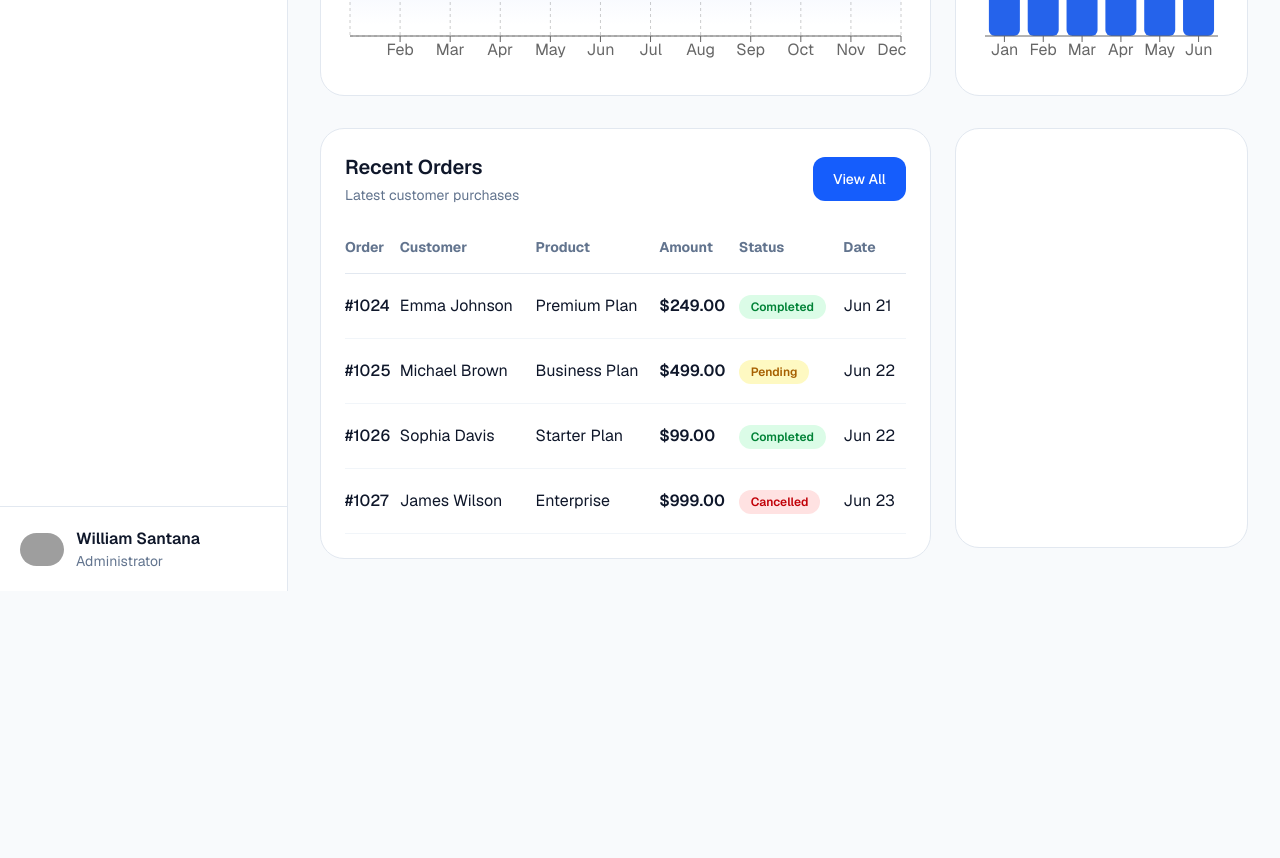
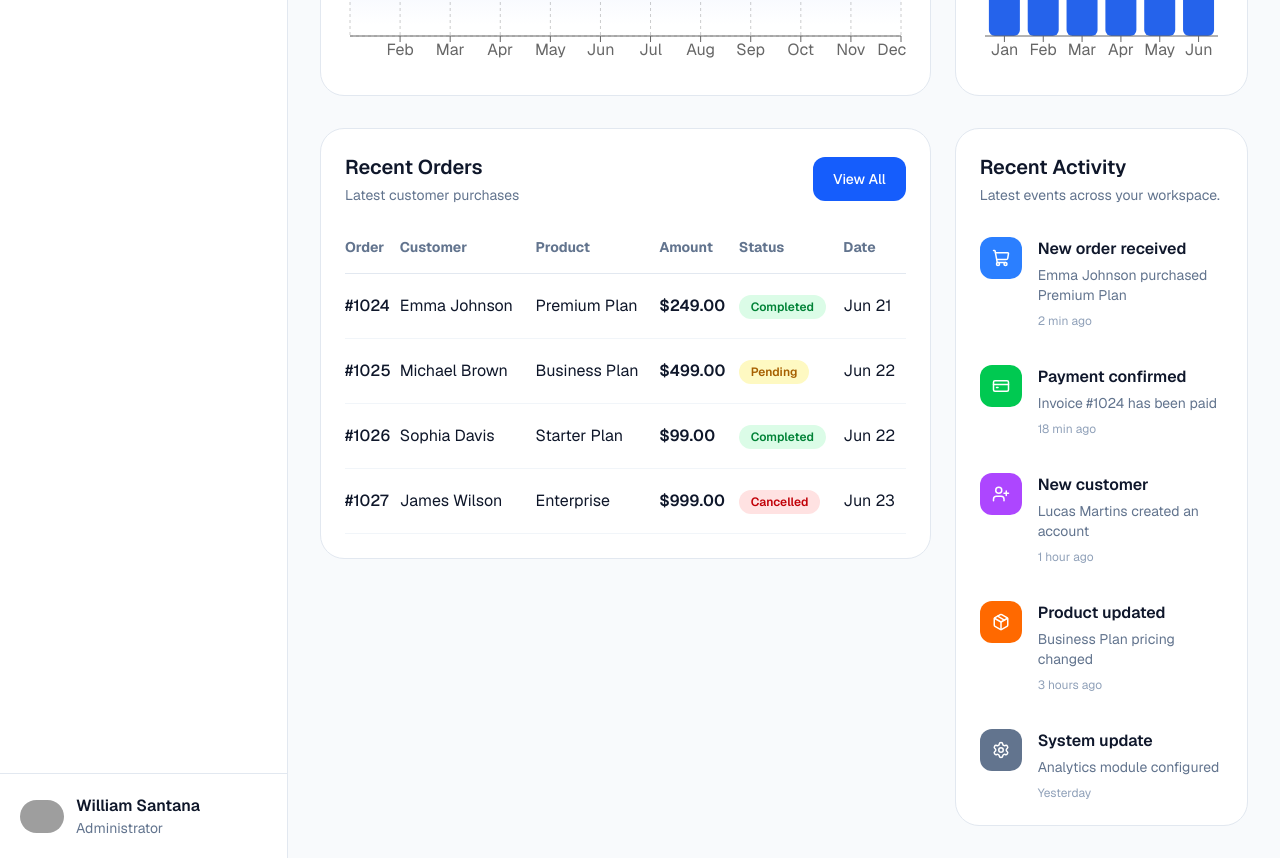
Before and after one commit to wwilliamsantana/insight-board, a Next.js app: page / in a window 1280 px wide. Shown: the part 840-1698 px from the top of the page. Before the commit the page ends 1431 px from the top, so only its background shows below. Built offline with nearby package versions, Linux system fonts and the light colour scheme; grey boxes are pictures that could not be loaded.

Commit message:
feat: Timeline section

```diff
--- /dev/null
+++ b/src/data/recentActivity.ts
@@ -0,0 +1,54 @@
+import {
+  CreditCard,
+  UserPlus,
+  ShoppingCart,
+  Settings,
+  Package,
+} from "lucide-react";
+
+export const recentActivity = [
+  {
+    id: 1,
+    icon: ShoppingCart,
+    title: "New order received",
+    description: "Emma Johnson purchased Premium Plan",
+    time: "2 min ago",
+    color: "bg-blue-500",
+  },
+
+  {
+    id: 2,
+    icon: CreditCard,
+    title: "Payment confirmed",
+    description: "Invoice #1024 has been paid",
+    time: "18 min ago",
+    color: "bg-green-500",
+  },
+
+  {
+    id: 3,
+    icon: UserPlus,
+    title: "New customer",
+    description: "Lucas Martins created an account",
+    time: "1 hour ago",
+    color: "bg-purple-500",
+  },
+
+  {
+    id: 4,
+    icon: Package,
+    title: "Product updated",
+    description: "Business Plan pricing changed",
+    time: "3 hours ago",
+    color: "bg-orange-500",
+  },
+
+  {
+    id: 5,
+    icon: Settings,
+    title: "System update",
+    description: "Analytics module configured",
+    time: "Yesterday",
+    color: "bg-slate-500",
+  },
+];
--- a/src/sections/dashboard/Dashboard.tsx
+++ b/src/sections/dashboard/Dashboard.tsx
@@ -1,5 +1,6 @@
 import { ChartsSection } from "../charts/ChartsSection";
 import { RecentOrders } from "../tables/RecentOrders";
+import { ActivityTimeline } from "../timeline/ActivityTimeline";
 import { DashboardHeader } from "./DashboardHeader";
 import { StatsCards } from "./StatsCards";
 
@@ -15,7 +16,7 @@ export function Dashboard() {
         <div className="lg:col-span-2">
           <RecentOrders />
         </div>
-        <div className="h-105 rounded-3xl border border-slate-200 bg-white" />
+        <ActivityTimeline />
       </div>
     </div>
   );
--- /dev/null
+++ b/src/sections/timeline/ActivityItem.tsx
@@ -0,0 +1,54 @@
+"use client";
+
+import { LucideIcon } from "lucide-react";
+import { motion } from "framer-motion";
+
+interface Props {
+  title: string;
+  description: string;
+  time: string;
+  color: string;
+  icon: LucideIcon;
+}
+
+export function ActivityItem({
+  title,
+  description,
+  time,
+  color,
+  icon: Icon,
+}: Props) {
+  return (
+    <motion.article
+      initial={{
+        opacity: 0,
+        x: 20,
+      }}
+      whileInView={{
+        opacity: 1,
+        x: 0,
+      }}
+      viewport={{ once: true }}
+      transition={{
+        duration: 0.35,
+      }}
+      className="relative flex gap-4 pb-8 last:pb-0"
+    >
+      <div className="relative flex flex-col items-center">
+        <div className={`rounded-xl p-3 text-white ${color}`}>
+          <Icon size={18} />
+        </div>
+
+        <div className="mt-2 h-full w-px bg-slate-200 last:hidden" />
+      </div>
+
+      <div className="flex-1">
+        <h3 className="font-semibold text-slate-900">{title}</h3>
+
+        <p className="mt-1 text-sm text-slate-500">{description}</p>
+
+        <span className="mt-2 block text-xs text-slate-400">{time}</span>
+      </div>
+    </motion.article>
+  );
+}
--- /dev/null
+++ b/src/sections/timeline/ActivityTimeline.tsx
@@ -0,0 +1,20 @@
+"use client";
+
+import { recentActivity } from "@/data/recentActivity";
+
+import { ActivityItem } from "./ActivityItem";
+import { TimelineHeader } from "./TimelineHeader";
+
+export function ActivityTimeline() {
+  return (
+    <section className="rounded-3xl border border-slate-200 bg-white p-6">
+      <TimelineHeader />
+
+      <div className="space-y-1">
+        {recentActivity.map((activity) => (
+          <ActivityItem key={activity.id} {...activity} />
+        ))}
+      </div>
+    </section>
+  );
+}
--- /dev/null
+++ b/src/sections/timeline/TimelineHeader.tsx
@@ -0,0 +1,11 @@
+export function TimelineHeader() {
+  return (
+    <div className="mb-8">
+      <h2 className="text-xl font-semibold">Recent Activity</h2>
+
+      <p className="mt-1 text-sm text-slate-500">
+        Latest events across your workspace.
+      </p>
+    </div>
+  );
+}
```
